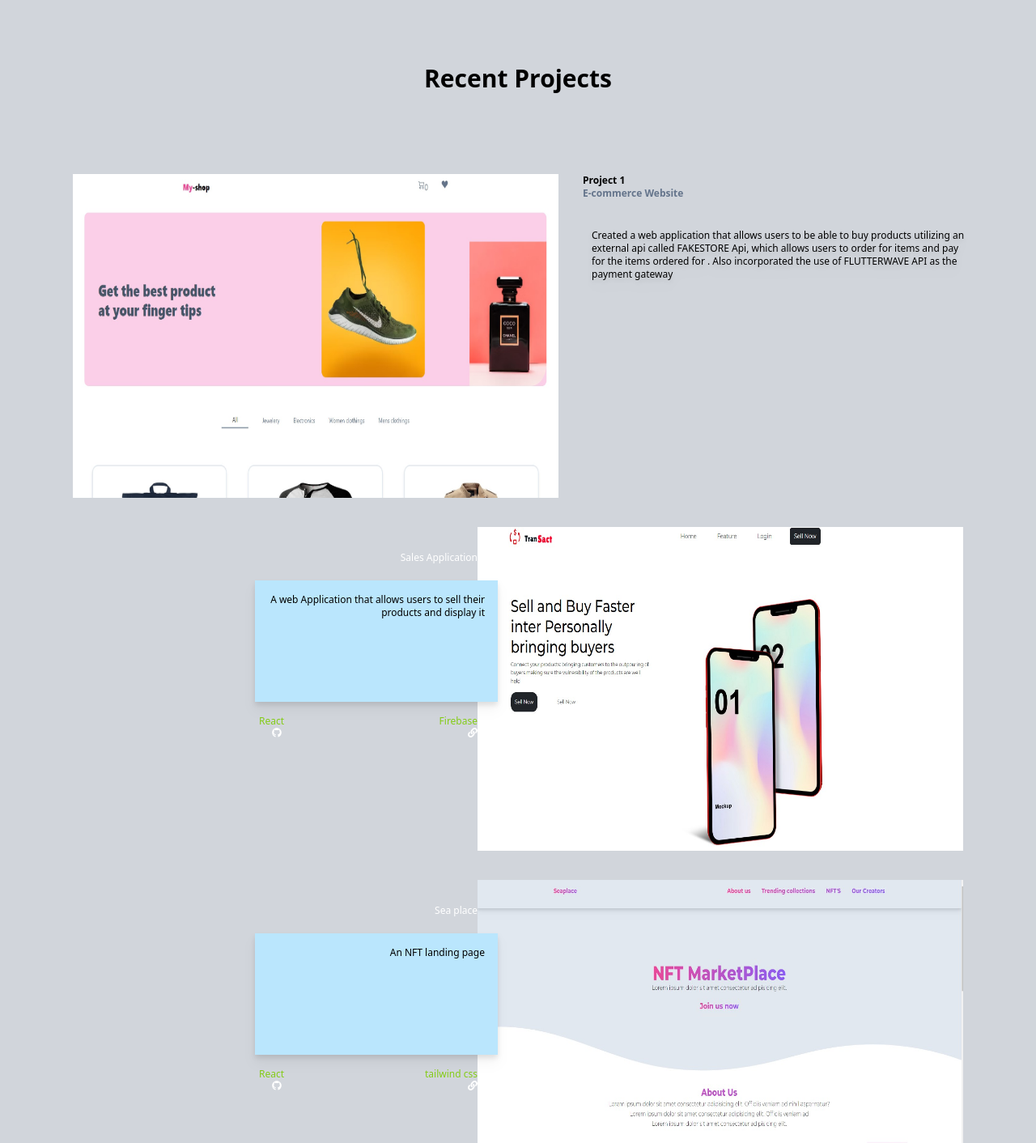
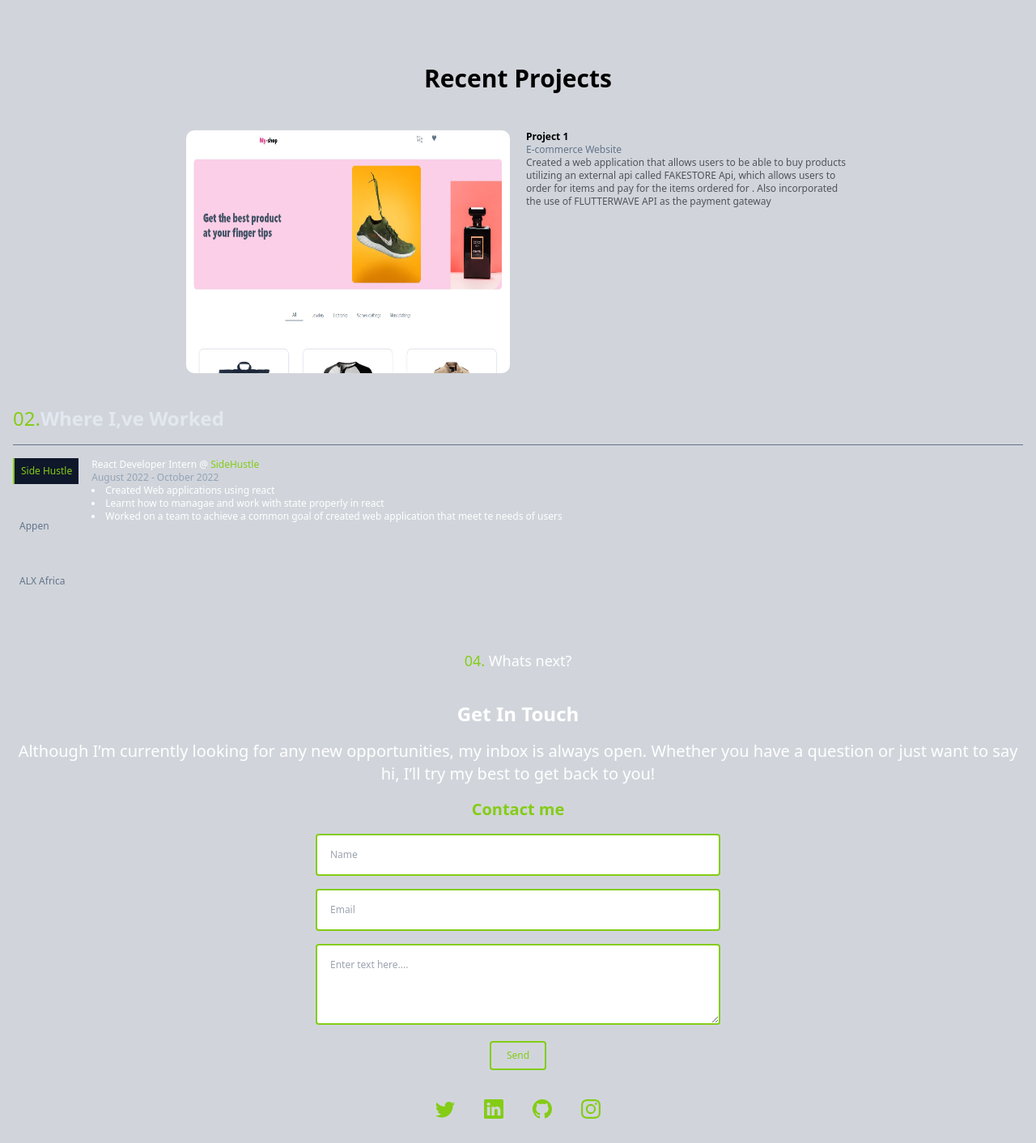
Before and after one commit to Thintalltom/Portfolio, a React (Vite) app in the folder vite-react-app/: page / in a window 1280 px wide. Shown: the part 1330-2742 px from the top of the page at 81% size. Built offline with nearby package versions, Linux system fonts and the light colour scheme.

Commit message:
made chnages

```diff
--- a/vite-react-app/src/Components/Built/Built.jsx
+++ b/vite-react-app/src/Components/Built/Built.jsx
@@ -2,7 +2,7 @@ import React from "react";
 import Book from "../../assets/BookApp.jpg";
 import Transact from "../../assets/TransactApp.jpg";
 import NFT from "../../assets/NFT.jpg";
-import Project from  "../../assets/project1.jpg";
+import Project from "../../assets/project1.jpg";
 import { FaGithub, FaLink } from "react-icons/fa";
 import { motion } from "framer-motion";
 
@@ -13,181 +13,32 @@ const Built = () => {
       className="mt-[50px] 2xl:mt-[-50px]  xs:text-xs w-full h-full  p-4 2xl:p-[100px] "
     >
       <div>
-        <p className=" text-center  text-3xl  font-bold text-slae-450">Recent Projects</p>
+        <p className=" text-center  text-3xl  font-bold text-slae-450">
+          Recent Projects
+        </p>
       </div>
 
-      <div className="mt-4 md:flex md:justify-center sm:justify-center mt-[100px] ">
-        <div className="md:flex md:flex-col md:justify-center sm:justify-center  ">
-          <div className="lg:flex lg:flex-row cursor-pointer xs:flex xs:flex-col md:justify-items-stretch xs:hidden sm:hidden md:hidden gap-[30px] ">
+      <div className="mt-4  mt-[30px] ">
+        <div className="flex flex-col justify-center items-center">
+          <div className="lg:flex lg:flex-row xs:flex-col sm:flex-col md:flex-row justify-around  p-4 gap-[20px] ">
             <img
               src={Project}
-              className="w-[600px] h-[400px] xs:hidden sm:hidden lg:block 2xl:block xl:block"
+              className=" rounded-[10px] w-[400px] h-[300px] "
             />
-            <div className="z-10">
+            <div className="w-[400px]">
               <p className="font-bold">Project 1</p>
-              <h1 className="text-slate-500 xs:text-xs font-bold ">
+              <h1 className="text-slate-500 xs:text-xs font-light ">
                 E-commerce Website
               </h1>
-              <div className=" lg:w-[500px] sm:ml-[5px] xs:ml-[5px] xs:text-xs md:ml-[-5px] xs:w-full sm:w-full    md:w-[600px] mt-4 mx-[-25px] drop-shadow-lg h-[150px] p-4  md:mt-[20px]">
-                <p>
-                  Created a web application that allows users to be able to buy products utilizing an external api called FAKESTORE Api, which allows users to order for items and pay for the items ordered for
-                . Also incorporated the use of FLUTTERWAVE API as the payment gateway
-                </p>
-              </div>
+
+              <p className="text-zinc-600 font-light">
+                Created a web application that allows users to be able to buy
+                products utilizing an external api called FAKESTORE Api, which
+                allows users to order for items and pay for the items ordered
+                for . Also incorporated the use of FLUTTERWAVE API as the
+                payment gateway
+              </p>
             </div>
-          </div>
-
-          <div className="lg:flex lg:flex-row cursor-pointer xs:hidden sm:hidden md:hidden xs:flex-col-reverse lg:flex-row-reverse lg:mt-9 sm:mt-9 ">
-            <img
-              src={Transact}
-              className="w-[600px] h-[400px] xs:hidden sm:hidden lg:block 2xl:block xl:block"
-            />
-            <div className="z-10 xs:mt-[30px]">
-              <h1 className="text-white xs:text-xs text-right">
-                Sales Application
-              </h1>
-              <div className="w-[500px] lg:w-[300px]  xs:ml-[5px] xs:text-xs xs:backgroundImage-hero-pattern  sm:ml-[5px] md:ml-[-5px] sm:w-full text-right xs:w-full md:w-[600px] mt-4 mx-[-25px] drop-shadow-lg h-[150px] p-4 bg-sky-200 md:mt-[20px]">
-                <p>
-                  A web Application that allows users to sell their products and
-                  display it
-                </p>
-              </div>
-              <div className="flex justify-between xs:text-xs mt-4 ml-2 xs:ml-0 text-lime-500 md:ml-0 ">
-                <p>React</p>
-                <p>Firebase </p>
-              </div>
-
-              <div className=" ml-4 text-2xl justify-between flex ">
-                <FaGithub className="text-white hover:text-lime-500 xs:text-xs" />
-                <FaLink className="text-white hover:text-lime-500 xs:text-xs" />
-              </div>
-            </div>
-          </div>
-
-          <div className="lg:flex lg:flex-row cursor-pointer xs:hidden sm:hidden md:hidden xs:flex-col-reverse lg:flex-row-reverse lg:mt-9 sm:mt-9 ">
-            <img
-              src={NFT}
-              className="w-[600px] h-[400px] xs:hidden sm:hidden lg:block 2xl:block xl:block"
-            />
-            <div className="z-10 xs:mt-[30px]">
-              <h1 className="text-white xs:text-xs text-right">Sea place</h1>
-              <div className="w-[500px] lg:w-[300px]  xs:ml-[5px] xs:text-xs xs:backgroundImage-hero-pattern  sm:ml-[5px] md:ml-[-5px] sm:w-full text-right xs:w-full md:w-[600px] mt-4 mx-[-25px] drop-shadow-lg h-[150px] p-4 bg-sky-200 md:mt-[20px]">
-                <p>An NFT landing page</p>
-              </div>
-              <div className="flex justify-between xs:text-xs mt-4 ml-2 xs:ml-0 text-lime-500 md:ml-0 ">
-                <p>React</p>
-                <p>tailwind css </p>
-              </div>
-
-              <div className=" ml-4 text-2xl justify-between flex ">
-                <FaGithub className="text-white hover:text-lime-500 xs:text-xs" />
-                <a href="https://Stylist-page.vercel.app">
-                <FaLink className="text-white hover:text-lime-500 xs:text-xs" />
-                  </a>{" "}
-
-              </div>
-            </div>
-          </div>
-        </div>
-      </div>
-
-      {/*for small phone */}
-
-      <div className=" lg:hidden xl:hidden 2xl:hidden cursor-pointer xs:flex xs:flex-col md:justify-items-stretch ">
-        <div className="z-10">
-          <h1 className="text-white xs:text-xs text-right">
-            Book Web Application
-          </h1>
-          <div
-            style={{
-              backgroundImage: `url(${Book})`,
-              backgroundSize: "cover",
-              backgroundColor: "grey",
-              backgroundBlendMode: "multiply",
-            }}
-            className="w-[500px] lg:w-[300px] sm:ml-[5px] xs:ml-[5px] xs:text-xs md:ml-[-5px] xs:w-full sm:w-full  text-right   mt-4 mx-[-25px] drop-shadow-lg h-[150px] p-4 bg-sky-200 md:mt-[20px]"
-          >
-            <p className="text-white">
-              A web Application that allows users to read books on different
-              genres, Bookmark books and also create a copy of their own book
-            </p>
-          </div>
-          <div className="flex justify-between sm:justify-center sm:justify-between xs:text-xs mt-4 ml-2 xs:ml-0 text-lime-500 md:ml-0">
-            <p>React</p>
-            <p>Nodejs </p>
-            <p>MySQL</p>
-            <p>ExpressJs</p>
-          </div>
-
-          <div className="mt-4 ml-4 text-2xl justify-between flex ">
-            <FaGithub className="text-white hover:text-lime-500 xs:text-xs" />
-            <FaLink className="text-white hover:text-lime-500 xs:text-xs" />
-          </div>
-        </div>
-      </div>
-
-      <div className="lg:flex lg:flex-row cursor-pointer xs:flex xs:flex-col-reverse  lg:hidden xl:hidden 2xl:hidden">
-        <div className="z-10 xs:mt-[30px]">
-          <h1 className="text-white xs:text-xs text-right">
-            Sales Application
-          </h1>
-          <div
-            style={{
-              backgroundImage: `url(${Transact})`,
-              backgroundSize: "cover",
-              backgroundColor: "grey",
-              backgroundBlendMode: "multiply",
-            }}
-            className="w-[500px] lg:w-[300px]  xs:ml-[5px] lg:hidden xl:hidden 2xl:hidden xs:text-xs  sm:ml-[5px]  sm:w-full text-right xs:w-full  mt-4 mx-[-25px] drop-shadow-lg h-[150px] p-4 bg-sky-200 "
-          >
-            <p className="text-white">
-              A web Application that allows users to sell their products and
-              display it
-            </p>
-          </div>
-          <div className="flex justify-between xs:text-xs mt-4 ml-2 xs:ml-0 text-lime-500 md:ml-0 ">
-            <p>React</p>
-            <p>Firebase </p>
-          </div>
-
-          <div className=" ml-4 text-2xl justify-between flex ">
-            <FaGithub className="text-white hover:text-lime-500 xs:text-xs" />
-            <FaLink className="text-white hover:text-lime-500 xs:text-xs" />
-          </div>
-        </div>
-      </div>
-
-
-
-      <div className="lg:flex lg:flex-row cursor-pointer xs:flex xs:flex-col-reverse  lg:hidden xl:hidden 2xl:hidden">
-        <div className="z-10 xs:mt-[30px]">
-          <h1 className="text-white xs:text-xs text-right">
-            Sales Application
-          </h1>
-          <div
-            style={{
-              backgroundImage: `url(${NFT})`,
-              backgroundSize: "cover",
-              backgroundColor: "grey",
-              backgroundBlendMode: "multiply",
-            }}
-            className="w-[500px] lg:w-[300px]  xs:ml-[5px] lg:hidden xl:hidden 2xl:hidden xs:text-xs  sm:ml-[5px]  sm:w-full text-right xs:w-full  mt-4 mx-[-25px] drop-shadow-lg h-[150px] p-4 bg-sky-200 "
-          >
-            <p className="text-white">
-              Sea place
-            </p>
-          </div>
-          <div className="flex justify-between xs:text-xs mt-4 ml-2 xs:ml-0 text-lime-500 md:ml-0 ">
-            <p>React</p>
-            <p>tailwindcss </p>
-          </div>
-
-          <div className=" ml-4 text-2xl justify-between flex ">
-            <FaGithub className="text-white hover:text-lime-500 xs:text-xs" />
-            <a href="https://Stylist-page.vercel.app">
-                <FaLink className="text-white hover:text-lime-500 xs:text-xs" />
-                  </a>{" "}
-
           </div>
         </div>
       </div>
--- a/vite-react-app/src/Components/Info/Info.jsx
+++ b/vite-react-app/src/Components/Info/Info.jsx
@@ -16,7 +16,7 @@ const Info = () => {
           </p>
         </div>
 
-        <div className="lg:flex lg:gap-4 bg-red-500 lg:flex-row-reverse lg:justify-around xs:flex xs:flex-col md:mt-[30px] sm:mt-[30px]">
+        <div className="lg:flex lg:gap-4 lg:flex-row-reverse lg:justify-around xs:flex xs:flex-col md:mt-[30px] sm:mt-[30px]">
           <motion.div
             initial={{ opacity: 0, scale: 0, x: 100 }}
             animate={{ opacity: 1 }}
--- a/vite-react-app/src/Components/Navbar/Navbar.jsx
+++ b/vite-react-app/src/Components/Navbar/Navbar.jsx
@@ -15,7 +15,7 @@ const Navbar = () => {
     setOpen(true);
   };
   return (
-    <div className="h-[70px] items-center justify-between p-4 flex font-sans">
+    <div className="h-[70px] items-center bg-slate-950 justify-between p-4 flex font-sans">
       <div>
         <img src={Logo} alt="logoimage" className="w-[100px] cursor-pointer" />
       </div>
```
